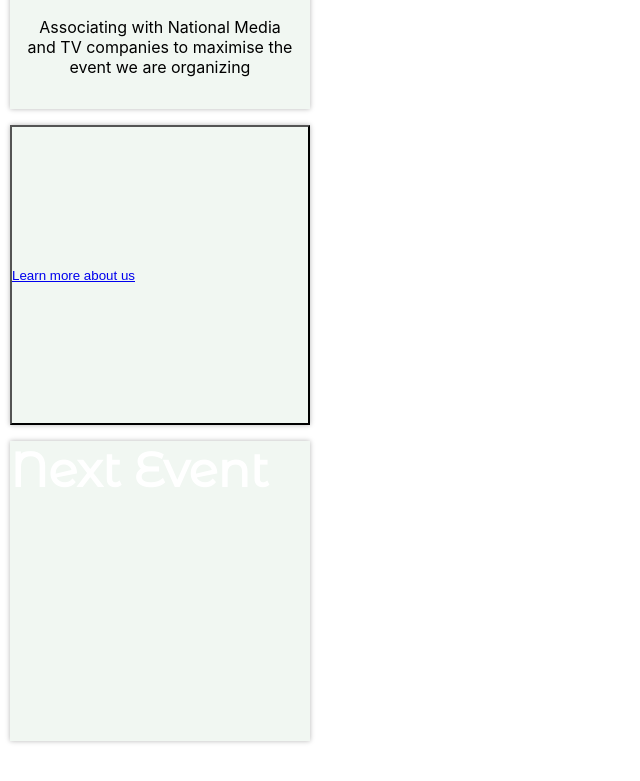
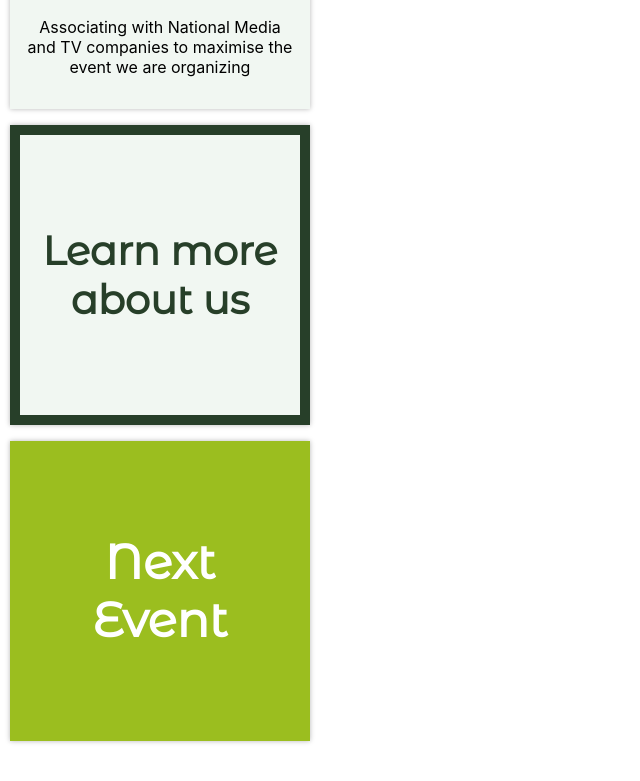
Before and after one commit to annaszalkiewicz/eaglegolfgroup, a React (Create React App) app: page / in a window 1280 px wide. Shown: the part 3993-4774 px from the top of the page, without its empty margins (0-640 px from the left). Built offline with nearby package versions, Linux system fonts and the light colour scheme.

Commit message:
Add styling to events header

```diff
--- a/src/css/_index.scss
+++ b/src/css/_index.scss
@@ -155,7 +155,9 @@ main {
     "goalsItem4"
     "goalsItem5"
     "goalsItem6"
-    "goalsItem7";
+    "goalsItem7"
+    "goalsItem8"
+    "eventsHeader";
   grid-gap: 1em;
 }
 
@@ -204,7 +206,7 @@ main {
   font-size: 2em;
   font-family: $heading-font;
 }
-@for $i from 1 through 7 {
+@for $i from 1 through 8 {
   .goals-item-#{$i} {
     grid-area: goalsItem#{$i};
   }
@@ -219,6 +221,28 @@ main {
   }
   p {
     margin-top: 1em;
+  }
+}
+.goals-button {
+  background: $color-7;
+  border: solid 10px $color-4;
+  text-align: center;
+  font-family: $heading-font;
+  font-size: 2.5em;
+  font-weight: bold;
+  a {
+    color: $color-4;
+    text-decoration: none;
+  }
+}
+.events-header {
+  grid-area: eventsHeader;
+  background-color: $color-3;
+  h2 {
+    margin-left: 50%;
+    margin-top: 50%;
+    transform: translate(-50%, -50%);
+    text-align: center;
   }
 }
 
```
